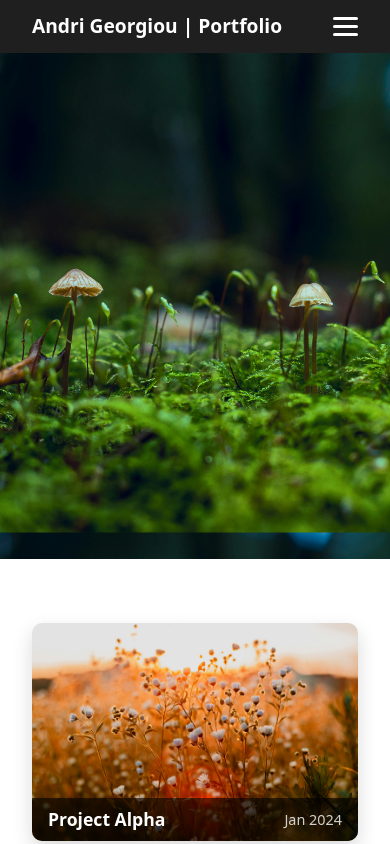
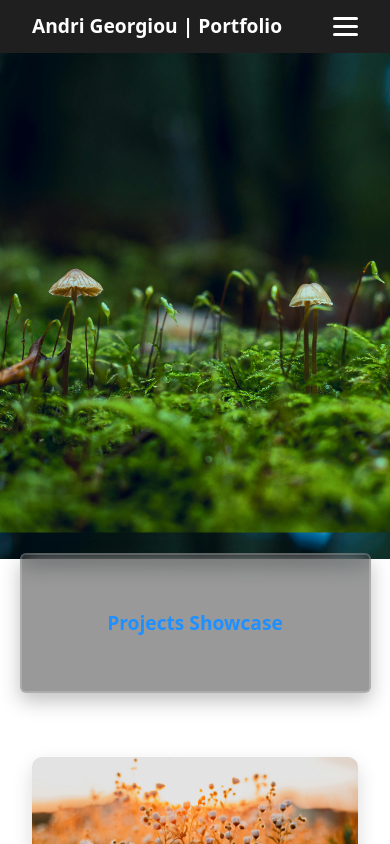
Before and after one commit to VictorySpecificationII/flowersbythebed-photography, a React (Vite) app: page /projects in a window 390 px wide. Shown: the top 844 px of the page. Built offline with nearby package versions, Linux system fonts and the light colour scheme.

Commit message:
added the projects divider v1

```diff
--- a/src/modules/Projects.jsx
+++ b/src/modules/Projects.jsx
@@ -43,6 +43,12 @@ export default function ProjectsSection() {
       >
       </section>
 
+{/* Glassy rectangle bridging Parallax and Projects */}
+<div className="projects-divider">
+  <h2>Projects Showcase</h2>
+</div>
+
+
       {/* Project Grid */}
       <div className="projects-grid">
         {projects.map((proj, idx) => (
--- a/src/modules/submodules/Projects/Projects.css
+++ b/src/modules/submodules/Projects/Projects.css
@@ -150,3 +150,50 @@
   transform: translateZ(0);
   z-index: -1;
 }
+
+.projects-divider {
+  position: relative;
+  width: 48%;                    /* slightly narrower than full width */
+  height: 210px;                 /* total height of rectangle */
+  margin: -105px auto 0;         /* half-height overlaps parallax */
+  background-color: rgba(0, 0, 0, 0.4);  /* semi-transparent black */
+  backdrop-filter: blur(12px);           /* glassy blur */
+  -webkit-backdrop-filter: blur(12px);   /* Safari support */
+  border: 2px solid rgba(255, 255, 255, 0.2);
+  border-radius: 6px;
+  box-shadow: 0 8px 20px rgba(0, 0, 0, 0.25);
+  z-index: 1;
+
+  display: flex;
+  justify-content: center;
+  align-items: center;
+  color: white;
+  text-align: center;
+  padding: 1rem;
+  box-sizing: border-box;
+}
+
+.projects-divider h2 {
+  margin: 0;
+  font-size: 1.8rem;
+  color: #1e90ff; /* accent color */
+}
+
+/* Responsive adjustments */
+@media (max-width: 768px) {
+  .projects-divider {
+    width: 80%;
+    height: 180px;
+    margin-top: -90px;
+  }
+  .projects-divider h2 { font-size: 1.5rem; }
+}
+
+@media (max-width: 480px) {
+  .projects-divider {
+    width: 90%;
+    height: 140px;
+    margin-top: -70px;
+  }
+  .projects-divider h2 { font-size: 1.2rem; }
+}
```
